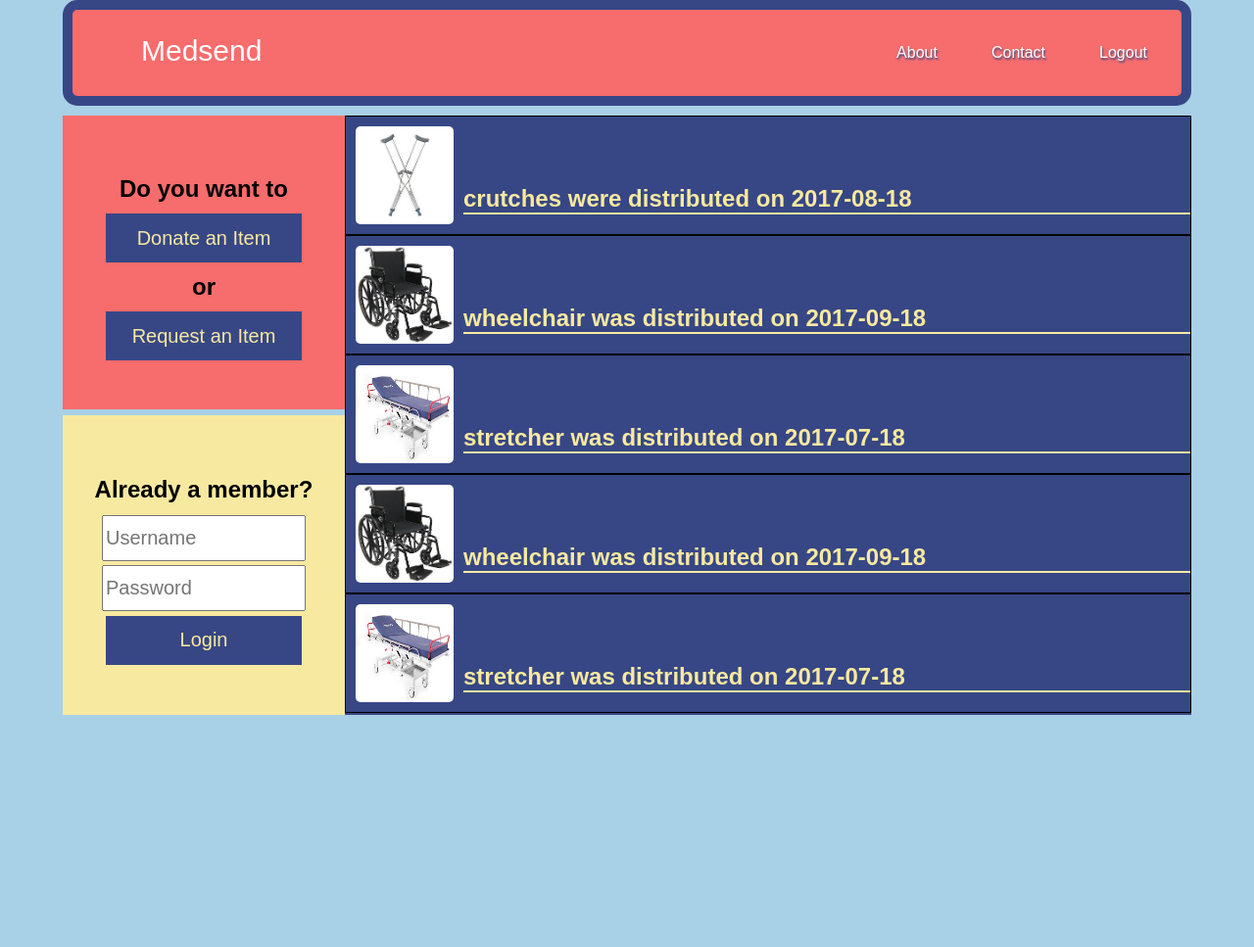
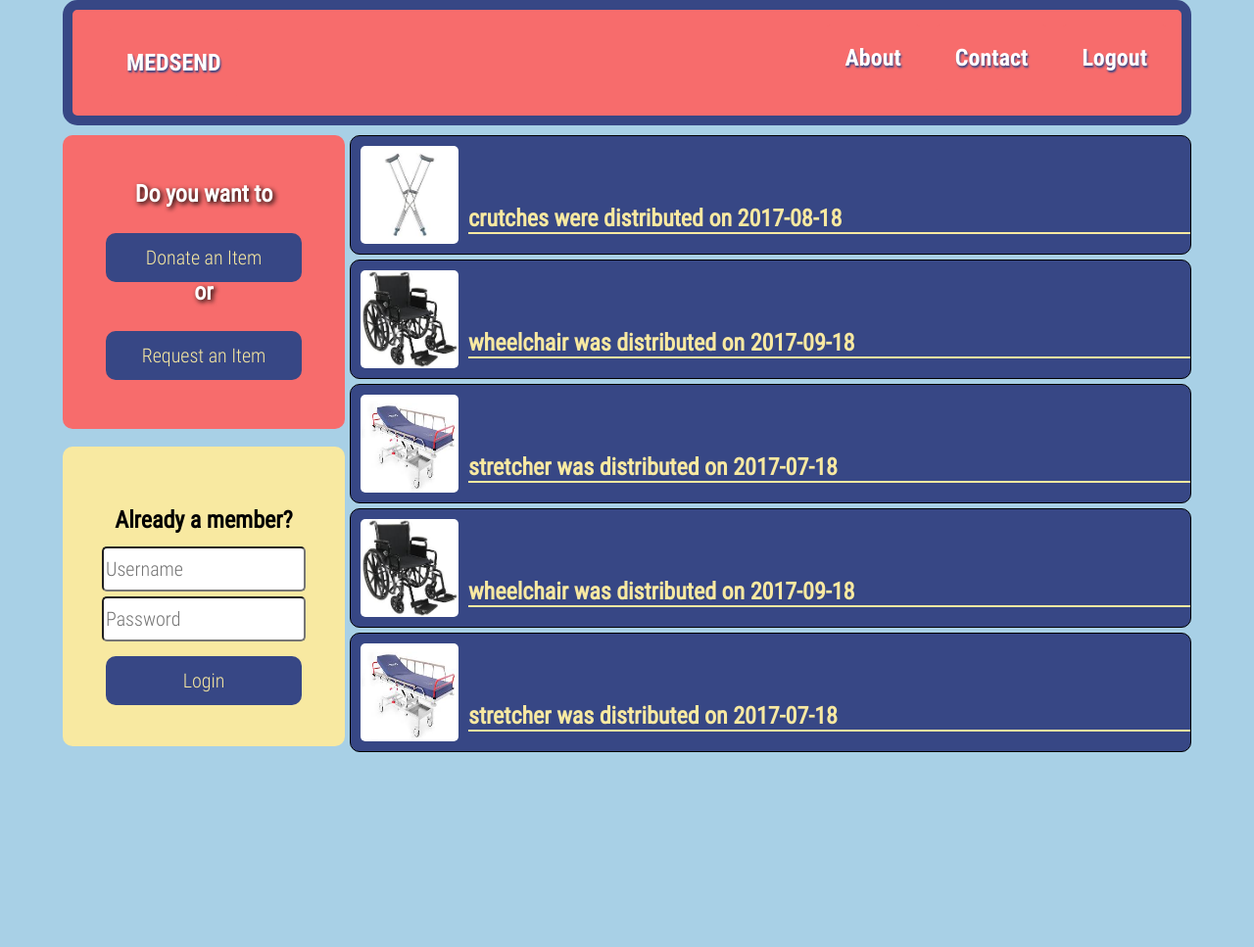
Before and after one commit to jmurp7385/medsend, a Flask app: page / in a window 1280 px wide. Shown: the top 967 px of the page at 98% size. Before the commit the page ends 730 px from the top, so only its background shows below. Run offline with Flask 2, Linux system fonts and the light colour scheme; data comes from the database, SQL or seed files in the repository; both versions use the stored data as it was after the commit.

Commit message:
new home

```diff
--- a/app/static/css/index.css
+++ b/app/static/css/index.css
@@ -24,14 +24,18 @@ a {
 }
 
 .recent-donations-wrapper {
+  border-radius: 10px;
   grid-area: recent;
-  background-color: #374785;
+  margin-left: 5px;
 }
 
 .donation-grid-wrapper {
+  border-radius: 10px;
   display: grid;
   border: 1px;
   border-style: solid;
+  margin-bottom: 5px;
+  background-color: #374785;
   grid-auto-rows: minmax(50px,120px);
   grid-template-columns: 100px 1fr;
   grid-template-areas: "img descr";
@@ -58,6 +62,7 @@ img {
 }
 
 .new-acc-grid-wrapper {
+  border-radius: 10px;
   grid-area: new;
   display: grid;
   background-color: #f76c6c;
@@ -71,15 +76,21 @@ img {
 }
 
 #or {
+  color: white;
+  text-shadow: 2px 2px 5px #000000;
   grid-area: or;
   align-self: center;
   justify-self: center;
+  padding-bottom: 30px;
 }
 
 .ttl {
+  color: white;
+  text-shadow: 2px 2px 5px #000000;
   grid-area: title;
   align-self: center;
   justify-self: center;
+  padding-bottom: 30px;
 }
 
 #donate {
@@ -87,6 +98,7 @@ img {
   align-self: center;
   justify-self: center;
   font-size: 20px;
+  border-radius: 10px;
 }
 
 #request{
@@ -94,6 +106,7 @@ img {
   align-self: center;
   justify-self: center;
   font-size: 20px;
+  border-radius: 10px;
 }
 
 .center-wrapper {
@@ -102,6 +115,7 @@ img {
 }
 
 .login-grid-wrapper {
+  border-radius: 10px;
   grid-area: login;
   display: grid;
   background-color: #f8e9a1;
@@ -130,6 +144,7 @@ img {
   width:200px;
   font-size: 20px;
   height: 80%;
+  border-radius: 5px;
 }
 
 #password {
@@ -138,6 +153,7 @@ img {
   width:200px;
   font-size: 20px;
   height: 80%;
+  border-radius: 5px;
 }
 
 #lgn_btn {
@@ -150,6 +166,8 @@ img {
   color: #f8e9a1;
   border-style: none;
   font-size: 20px;
+  margin-top: 20px;
+  border-radius: 10px;
 }
 
 .button {
--- a/app/static/css/style.css
+++ b/app/static/css/style.css
@@ -3,9 +3,27 @@ body {
   width: 90%;
   margin: auto;
 }
+@font-face {
+  font-family: robotoCondensed;
+  src: url(../fonts/RobotoCondensed-Regular.ttf);
+}
+
+@font-face {
+  font-family: robotoCondensed_light;
+  src: url(../fonts/RobotoCondensed-Light.ttf);
+}
+
+@font-face {
+  font-family: robotoCondensed_bold;
+  src: url(../fonts/RobotoCondensed-Bold.ttf);
+}
 
 html {
-  font-family: 'RobotoCondensed-Italic', sans-serif;
+  font-family: robotoCondensed;
+}
+
+input{
+  font-family: robotoCondensed_light;
 }
 
 .center {
@@ -28,6 +46,7 @@ nav {
 }
 
 .logo{
+  font-family: robotoCondensed_bold;
   border-radius: 5px;
   display: block;
   text-align: center;
@@ -35,8 +54,8 @@ nav {
   text-decoration: none;
   background-color: none;
   color: white;
-  font-size: 30px;
-  text-shadow: none;
+  font-size: 40px;
+  text-shadow: 1px 4px 2px#374785;;
   float:left;
 }
 
@@ -64,9 +83,11 @@ li {
 }
 
 li a {
+    font-family: robotoCondensed_bold;
     border-radius: 5px;
     display: block;
     color: white;
+    font-size: 24px;
     text-shadow: 1px 2px 2px #374785;
     text-align: center;
     padding: 20px;
--- a/app/templates/index.html
+++ b/app/templates/index.html
@@ -11,7 +11,7 @@
  <!-- Nav Bar -->
  <nav>
   <ul>
-     <li class="logo"><a class="logo active" href="/">Medsend</a></li>
+     <li class="logo"><a href="/">MEDSEND</a></li>
      <li class="logout"><a href="/">Logout</a></li>
      <li><a href="/contact">Contact</a></li>
      <li><a href="/about">About</a></li>
```
Also changed, not shown: app/db/database.db.
